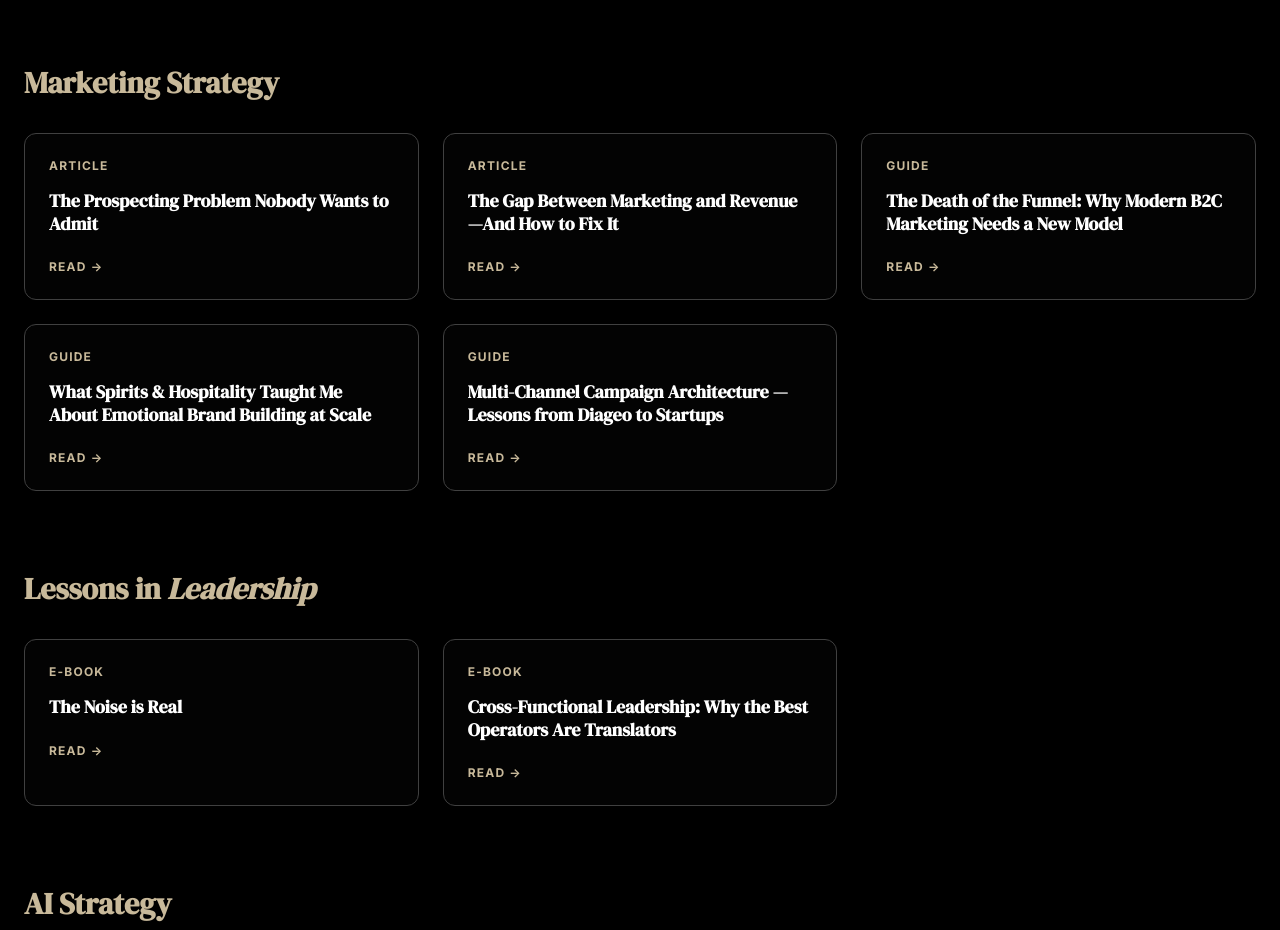
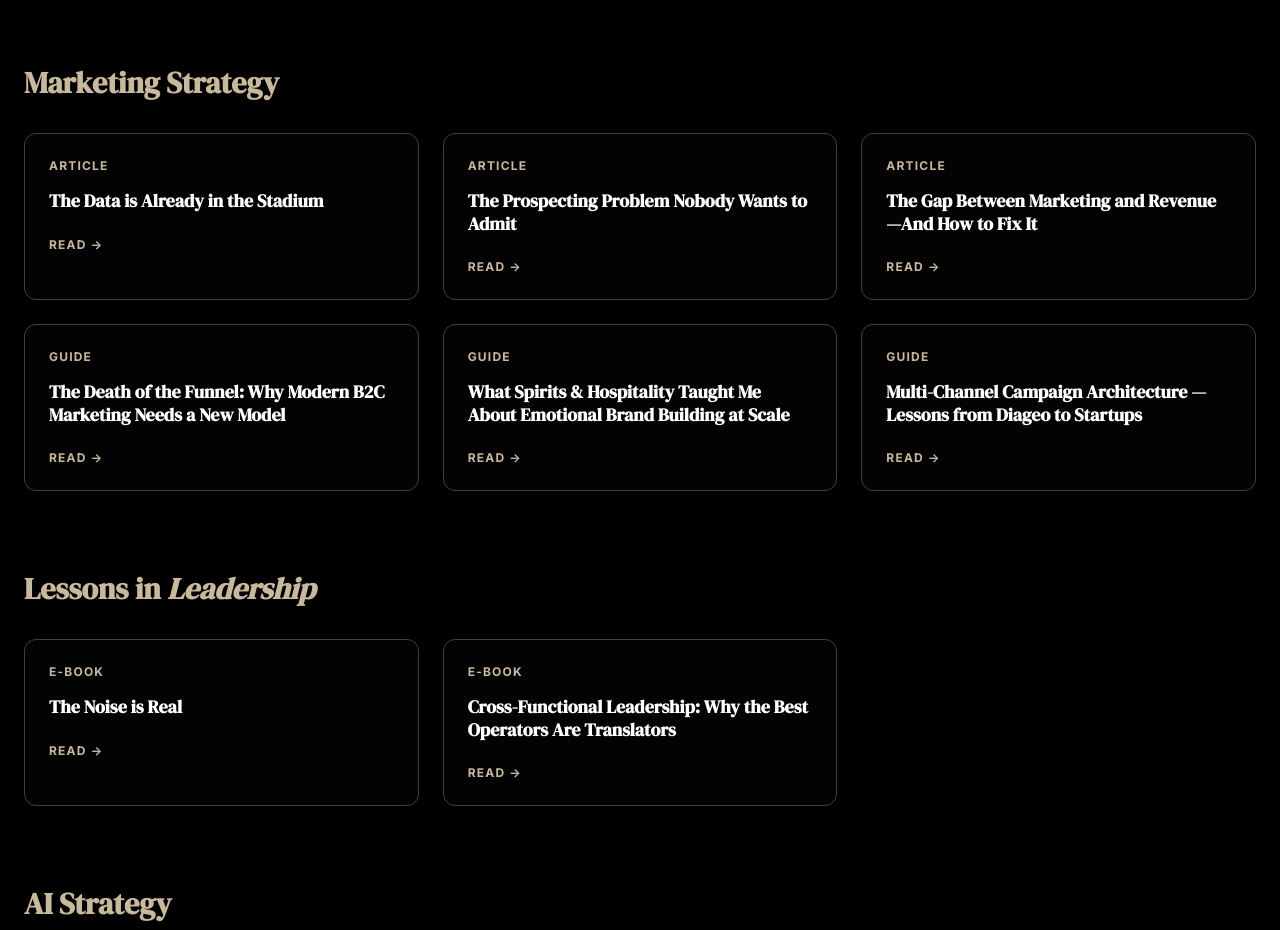
Before and after one commit to letsnavigatebmw/brandonmweaver, a React (Vite) app: page / in a window 1280 px wide. Shown: the part 9400-10330 px from the top of the page. Built offline with nearby package versions, Linux system fonts and the light colour scheme.

Commit message:
Add 'The Data is Already in the Stadium' to Marketing Strategy section

```diff
--- a/src/components/ThoughtLeadership.jsx
+++ b/src/components/ThoughtLeadership.jsx
@@ -51,6 +51,11 @@ export default function ThoughtLeadership() {
   ]
 
   const marketingStrategy = [
+    {
+      title: 'The Data is Already in the Stadium',
+      type: 'Article',
+      link: 'https://drive.google.com/file/d/1JoV2ce3DcIuaaFGC6P4aWm76hiC-IiJj/view?usp=drive_link',
+    },
     {
       title: 'The Prospecting Problem Nobody Wants to Admit',
       type: 'Article',
```
